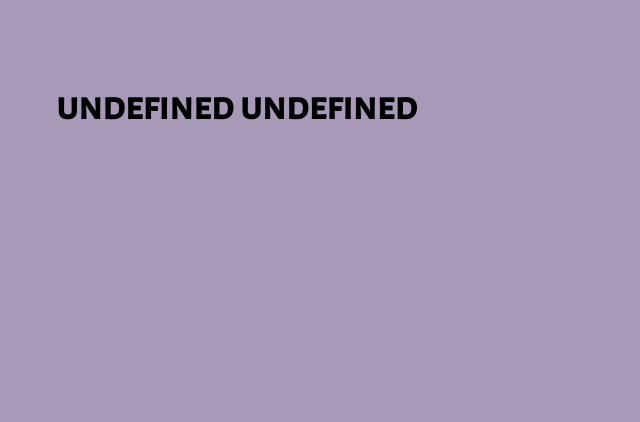
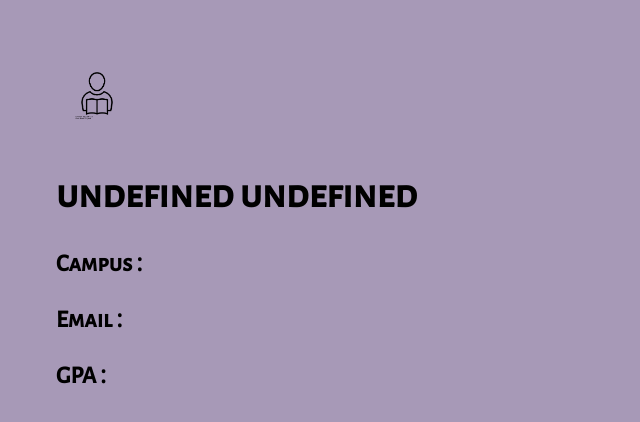
Before and after one commit to vilnytskyy/summer-2021-39548-assignment-5-client, a React (Create React App) app: page /student/new in a window 1280 px wide. Shown: the top 422 px of the page, without its empty margins (0-640 px from the left). Built offline with nearby package versions, Linux system fonts and the light colour scheme; no server answers.

Commit message:
Added student image, email, and gpa, and created a helpful message if they don't have a campus

```diff
--- a/src/components/views/StudentView.js
+++ b/src/components/views/StudentView.js
@@ -1,9 +1,31 @@
+import studentImg from "../../imgs/student.png";
+
 const StudentView = (props) => {
     const { student } = props;
+
+    const checkCampus = () => {
+        if (student.campus === undefined || student.campus === null) {
+            return student.firstname + " " + student.lastname + " is currentlty not attending any campus.";
+        }
+
+        return student.campus.name;
+    }
+
     return (
         <div>
+            <div>
+                <img src={studentImg} alt="student by ProSymbols from the Noun Project" />
+            </div>
             <h1>{student.firstname + " " + student.lastname}</h1>
-      <h3>{student.campus.name}</h3>
+            <h3>
+                <label>Campus </label>
+                : {checkCampus()}</h3>
+            <h3>
+                <label>Email </label>
+                : {student.email}</h3>
+            <h3>
+                <label>GPA </label>
+                : {student.gpa}</h3>
         </div>
     );
 
```
Lines whose indentation alone changed are shown as unchanged.
